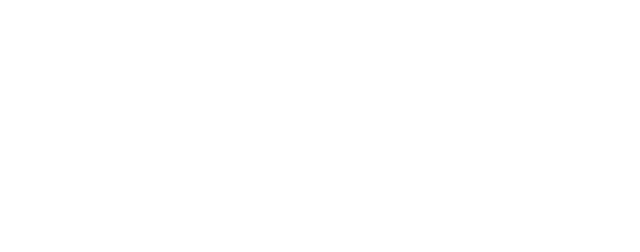
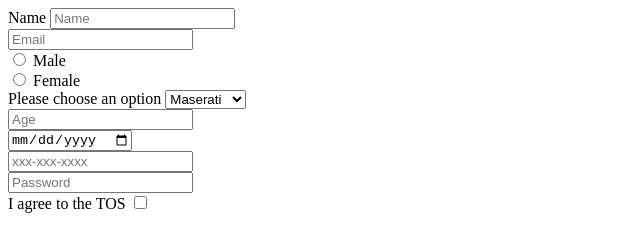
Before and after one commit to acciojob/signup-form-car-contactengineeredintent-source, a website: page main.html in a window 1280 px wide. Shown: the whole page, without its empty margins (0-640 px from the left). Drawn offline with Linux system fonts and the light colour scheme.

Commit message:
created a submission

```diff
--- a/main.html
+++ b/main.html
@@ -8,6 +8,35 @@
 
 <body>
 	<!-- the entire body must be written by student -->
+	<label for="name">Name</label>
+	<input type="text" id="name" placeholder="Name">
+	<br>
+	<input type="email" id="email" placeholder="Email">
+	<br>
+	<input type="radio" id="gender_m" name="gender">
+	<label for="gender_m">Male</label>
+	<br>
+	<input type="radio" id="gender_f" name="gender">
+	<label for="gender_f">Female</label>
+	<br>
+	<label for="cars">Please choose an option</label>
+	<select id="cars">
+		<option value="maserati">Maserati</option>
+		<option value="bmw">BMW</option>
+		<option value="mercedes">Mercedes</option>
+	</select>
+	<br>
+	<input type="number" id="age" placeholder="Age">
+	<br>
+	<input type="date" id="dob">
+	<br>
+	<input type="tel" id="tel" placeholder="xxx-xxx-xxxx">
+	<br>
+	<input type="password" id="password" placeholder="Password">
+	<br>
+	<label for="tos">I agree to the TOS</label>
+	<input type="checkbox" id="tos">
+
     <script type="text/javascript" src="./script.js">
 </script>
 
```
